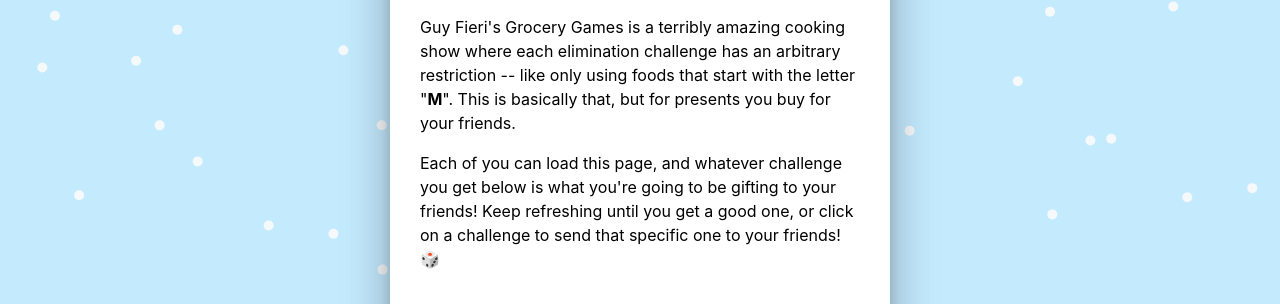
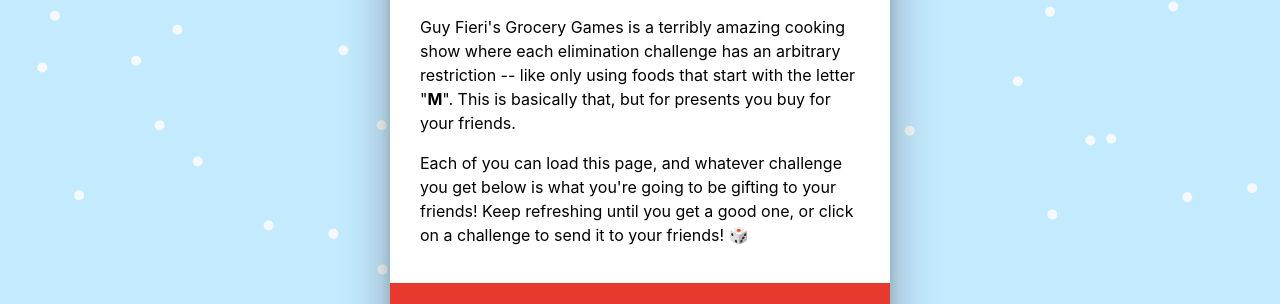
Before and after one commit to notwaldorf/fierimas, a plain HTML site: page index.html in a window 1280 px wide. Shown: the part 120-424 px from the top of the page. Drawn offline with Linux system fonts and the light colour scheme.

Commit message:
ugh widows

```diff
--- a/index.html
+++ b/index.html
@@ -20,7 +20,7 @@
         <p>Each of you can load this
           page, and whatever challenge you get below is what you're going to be
           gifting to your friends! Keep refreshing until you get a good one,
-          or click on a challenge to send that specific one to your friends! 🎲
+          or click on a challenge to send it to your friends! 🎲
         </p>
       </div>
       <div class="bottom">
```
